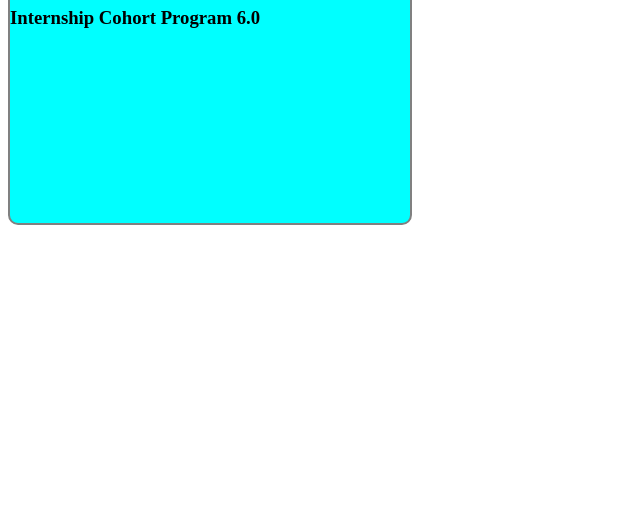
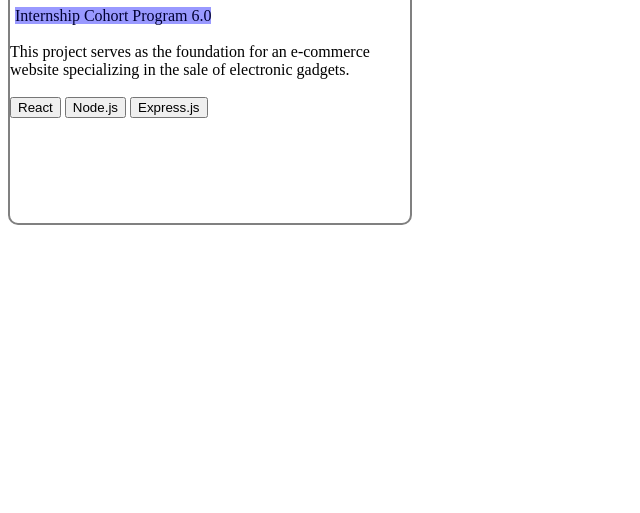
Before and after one commit to vidyasonawane724/course-card, a plain HTML site: page index.html in a window 1280 px wide. Shown: the part 287-800 px from the top of the page, without its empty margins (0-640 px from the left). Drawn offline with Linux system fonts and the light colour scheme.

Commit message:
implementation started

```diff
--- a/index.html
+++ b/index.html
@@ -7,7 +7,7 @@
             height: 500px;
             width:400px;
              border-radius: 10px;
-            background-color: aqua;
+
             border-style: solid;
             border-color: grey;
             border-width: 2px;
@@ -19,6 +19,13 @@
         width:400px;
 
     }
+    .internship-info{
+        color: #000033;
+        background-color:#9999ff;
+        margin-left: 5px;
+        margin-right: 140px;
+
+    }
     </style>
 
 </head>
@@ -27,8 +34,15 @@
     <img src="./pages/categories.png" class="image"/>
     <div>
         <h1>InfotechShop</h1>
-        <h3 >Internship Cohort Program 6.0</h3>
+        <label class="internship-info">Internship Cohort Program 6.0</label>
+    </div><br/>
+    This project serves as the foundation for an e-commerce website specializing in the sale of electronic gadgets.<br/><br/>
+    <div>
+        <button>React</button>
+        <button>Node.js</button>
+        <button>Express.js</button>
     </div>
+
  </div>
 </body>
 </html>
```
Also changed, not shown: pages/express-original.svg (added), pages/nodejs-original.svg (added), pages/react-original.svg (added).
